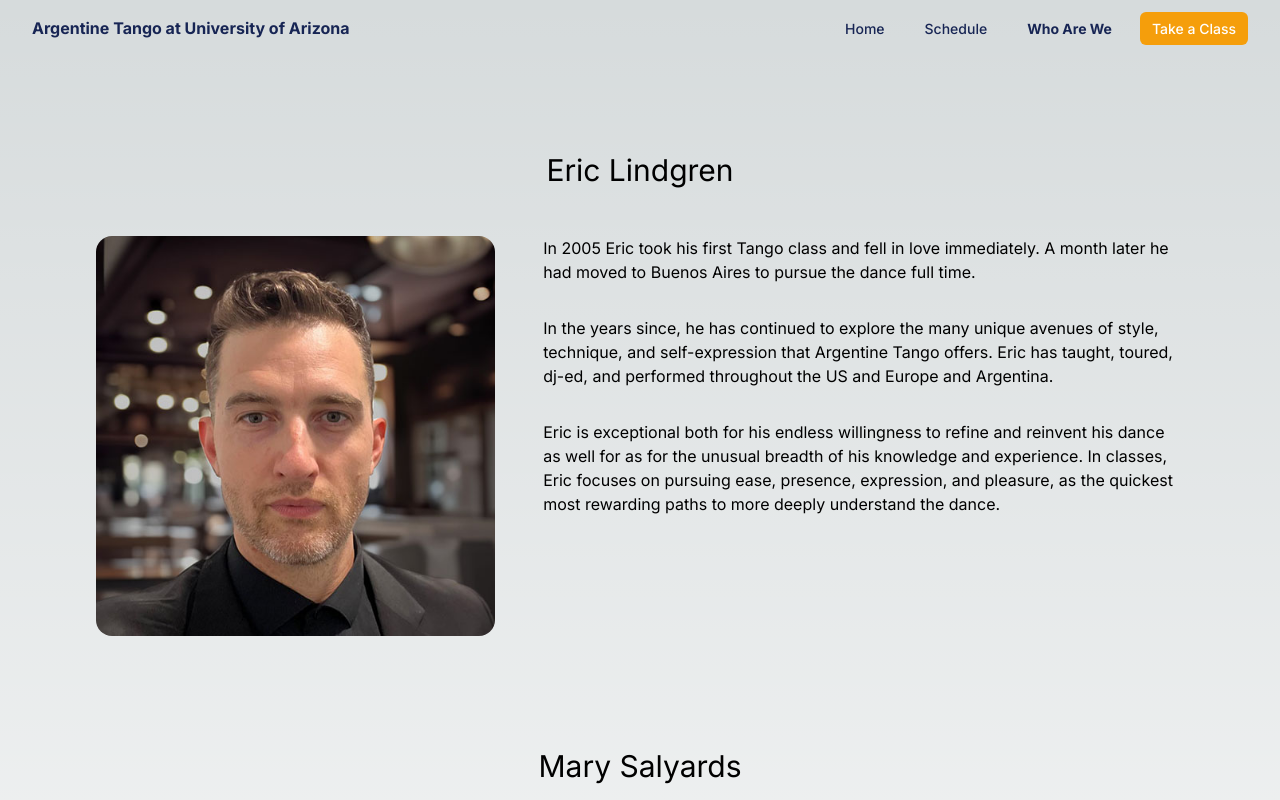
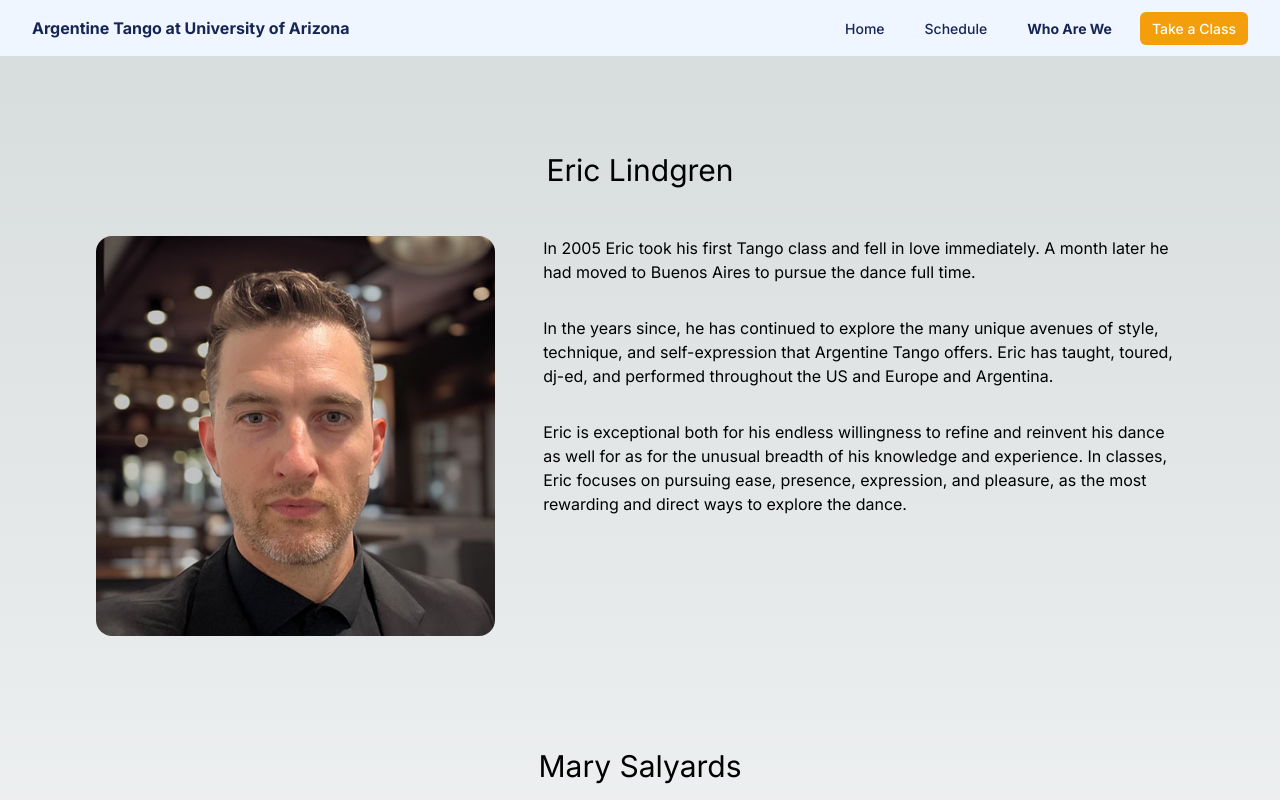
Before and after one commit to nefelin/uatango, a Next.js app: page /staff in a window 1280 px wide. Shown: the top 800 px of the page. Built offline with nearby package versions, Linux system fonts and the light colour scheme.

Commit message:
more fixes

```diff
--- a/src/app/navbar.tsx
+++ b/src/app/navbar.tsx
@@ -92,7 +92,7 @@ const Navbar: React.FC = () => {
 
   return (
     <>
-      <nav className="text-blue-950 dark:text-purple-400 p-4 px-8 flex flex-row justify-between items-center w-full">
+      <nav className="text-blue-950 dark:text-purple-100 p-4 px-8 flex flex-row justify-between items-center w-full bg-blue-50 dark:bg-blue-900">
         <span className="lg:inline hidden font-bold">
           Argentine Tango at University of Arizona
         </span>
@@ -121,16 +121,16 @@ const Navbar: React.FC = () => {
         </button>
       </nav>
 
-      {isOpen && (
+      {(
         <div
           className={classes(
-            "absolute dark:bg-black top-0 right-0 h-full w-1/2 bg-white shadow-2xl text-lg flex flex-col items-end text-right gap-4 py-4 px-8 space-y-4 lg:opacity-0 lg:pointer-events-none transition-opacity",
+            "absolute dark:bg-black top-0 z-20 right-0 h-full w-2/5 bg-white shadow-2xl text-lg flex flex-col items-end text-right gap-4 py-4 px-4 space-y-4 lg:opacity-0 lg:pointer-events-none transition-opacity",
             isOpen
               ? "pointer-events-auto opacity-100"
               : "pointer-events-none opacity-0",
           )}
         >
-          <div className="w-full flex justify-end">{closeButton}</div>
+          <div className="w-full flex justify-end pr-2">{closeButton}</div>
           <ul onClick={() => setIsOpen(false)}>
             <NavLinks />
           </ul>
--- a/src/app/schedule/page.tsx
+++ b/src/app/schedule/page.tsx
@@ -20,10 +20,10 @@ const Calendar = () => (
           faculty at this time.
         </i>
       </p>
-      <div className="dark:bg-amber-50 bg-blue-100 shadow-2xl rounded-lg py-6 p-8 dark:text-black"><ul>
+      <div className="bg-blue-100 shadow-2xl rounded-lg py-6 p-8 dark:text-black"><ul>
         <li>Single class: $10</li>
         <li>
-          6-week series:
+          6-week series
           <ul className="ml-8">
             <li>Students: $30</li>
             <li>Faculty: $45</li>
@@ -34,7 +34,7 @@ const Calendar = () => (
     <div className="relative"><iframe
       className="rounded-sm h-[300px] lg:h-[500px] lg:w-full z-10 relative"
       src="https://calendar.google.com/calendar/embed?height=300&wkst=1&bgcolor=%23ffffff&ctz=America%2FPhoenix&showTitle=0&showTabs=0&showTz=1&showCalendars=0&showPrint=0&showNav=0&mode=AGENDA&src=NjhmMzI5OTY3N2FhZmJiZGI2YTIyODY0MWViMThlZDc2ZmNlZWUzNjQ4NDg1ZThhNzczNzE5ODExN2ViZWM4ZEBncm91cC5jYWxlbmRhci5nb29nbGUuY29t&color=%23F09300"
-    ></iframe><div className="absolute top-0 z-0 text-sm text-gray-700 italic">Calendar is loading...</div></div>
+    ></iframe><div className="absolute top-0 z-0 text-sm text-gray-700 italic dark:text-purple-100">Calendar is loading...</div></div>
   </div>
 );
 
--- a/src/app/staff/page.tsx
+++ b/src/app/staff/page.tsx
@@ -2,7 +2,9 @@ import Image from "next/image";
 
 const Staff = () => (
   <div>
-    <h3 className="lg:mb-12 mb-8 text-3xl flex justify-center">Eric Lindgren</h3>
+    <h3 className="lg:mb-12 mb-8 text-3xl flex justify-center">
+      Eric Lindgren
+    </h3>
     <div className="flex flex-col items-center lg:flex-row lg:items-start gap-12 lg:mb-28 mb-20">
       <Image
         src="/eric_bio_small.jpg"
@@ -27,12 +29,14 @@ const Staff = () => (
           Eric is exceptional both for his endless willingness to refine and
           reinvent his dance as well for as for the unusual breadth of his
           knowledge and experience. In classes, Eric focuses on pursuing ease,
-          presence, expression, and pleasure, as the quickest most rewarding
-          paths to more deeply understand the dance.
+          presence, expression, and pleasure, as the most rewarding and direct ways
+          to explore the dance.
         </p>
       </div>
     </div>
-    <h3 className="lg:mb-12 mb-8 text-3xl w-full flex justify-center">Mary Salyards</h3>
+    <h3 className="lg:mb-12 mb-8 text-3xl w-full flex justify-center">
+      Mary Salyards
+    </h3>
     <div className="flex flex-col-reverse items-center lg:flex-row lg:items-start gap-12 lg:mb-28">
       <div className="gap-8 flex flex-col">
         <p>
```
